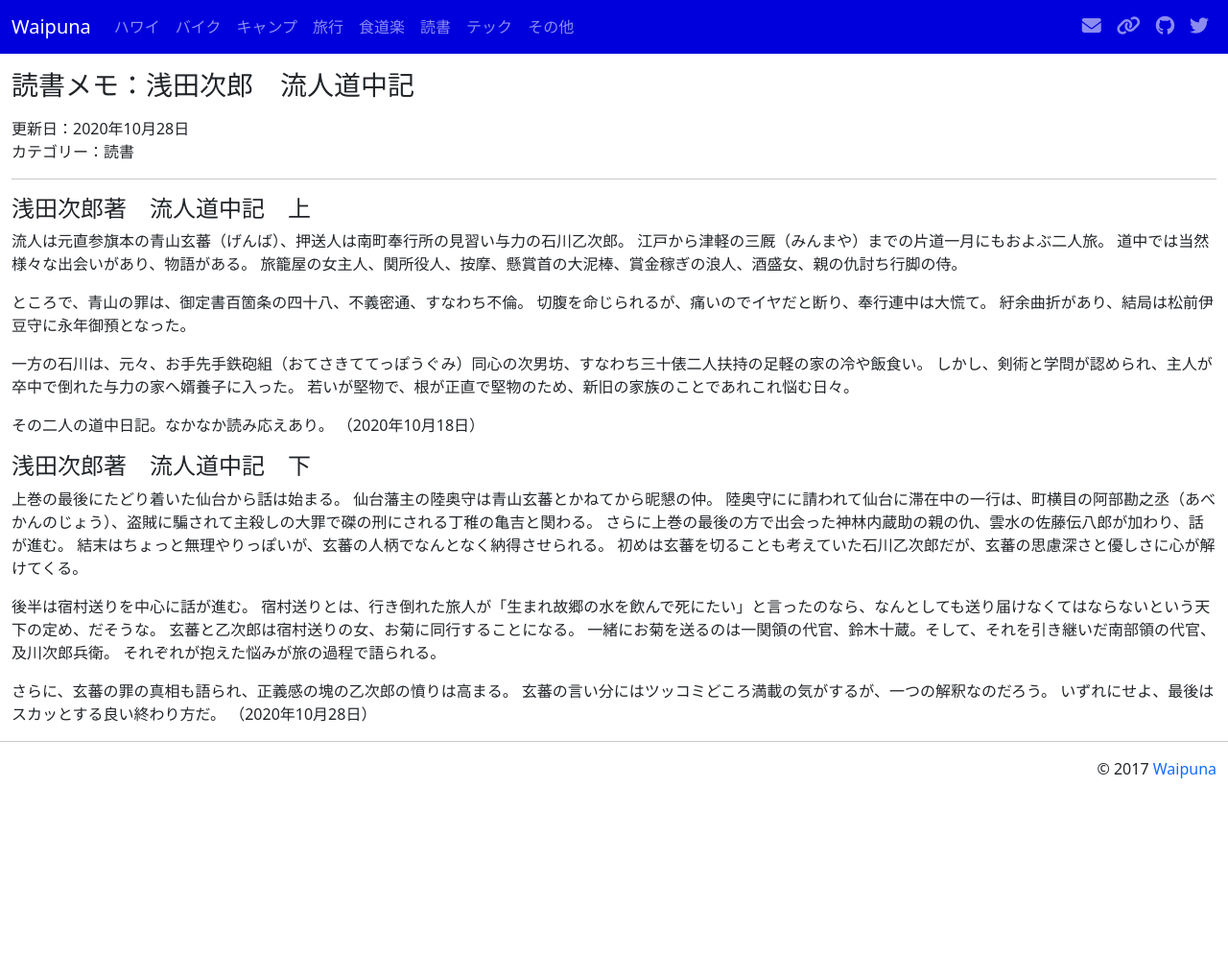
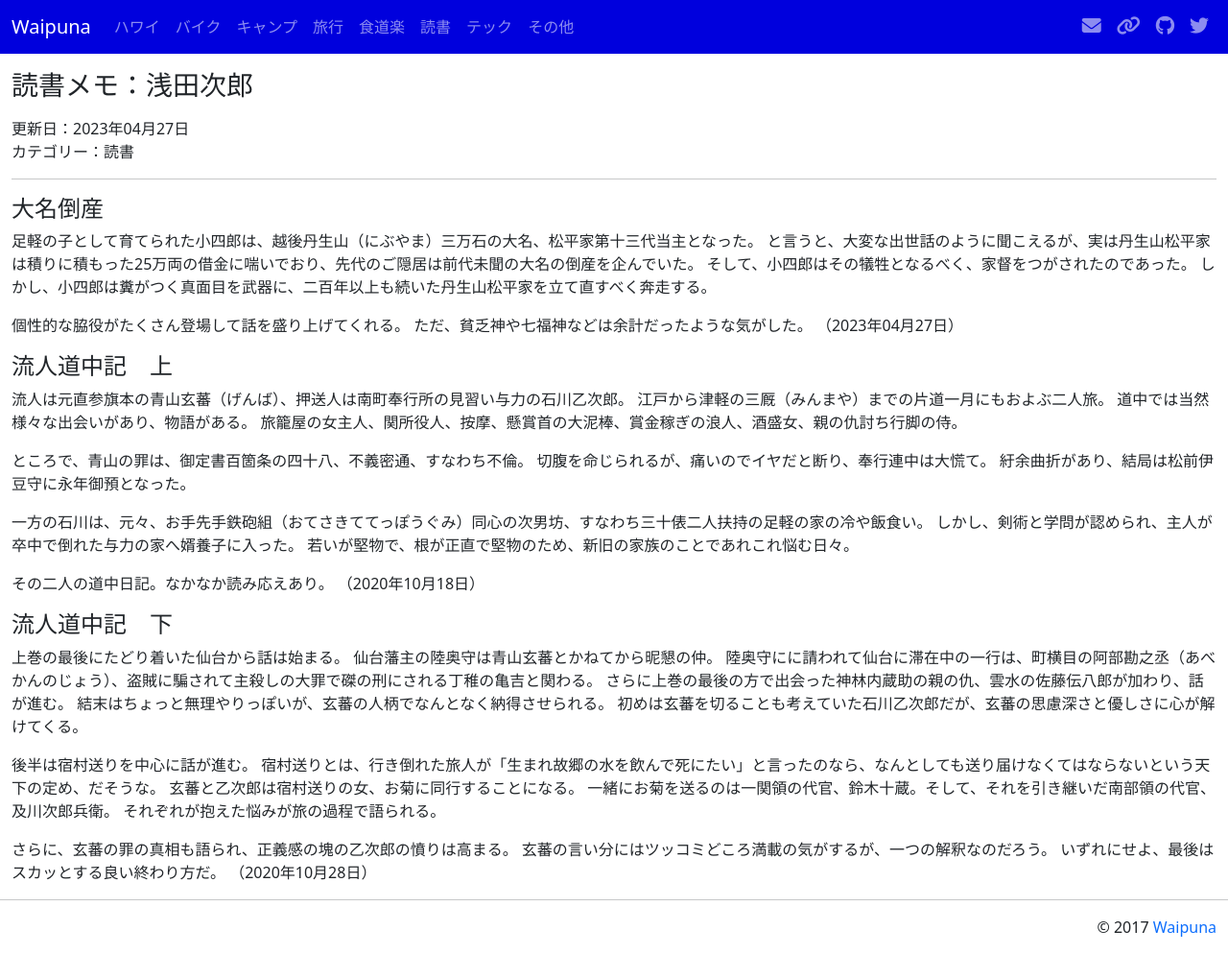
Before and after one commit to waipuna96815/waipuna96815.github.io, a Jekyll site: the page built from pages/book-asada.md, in a window 1280 px wide. Shown: the whole page at 96% size. Built offline with Jekyll 4.4.1, drawn with Linux system fonts in a browser that asks for light colours; nearby versions of some CDN libraries; before the commit the page ends 900 px from its top, so only the background shows below that.

Commit message:
add a book by Asada

```diff
--- a/pages/book-asada.md
+++ b/pages/book-asada.md
@@ -1,10 +1,21 @@
 ---
 layout: page
-title: 読書メモ：浅田次郎　流人道中記
-date: 2020-10-28
+title: 読書メモ：浅田次郎
+date: 2023-04-27
 categories: 読書
 ---
-#### 浅田次郎著　流人道中記　上
+#### 大名倒産
+
+足軽の子として育てられた小四郎は、越後丹生山（にぶやま）三万石の大名、松平家第十三代当主となった。
+と言うと、大変な出世話のように聞こえるが、実は丹生山松平家は積りに積もった25万両の借金に喘いでおり、先代のご隠居は前代未聞の大名の倒産を企んでいた。
+そして、小四郎はその犠牲となるべく、家督をつがされたのであった。
+しかし、小四郎は糞がつく真面目を武器に、二百年以上も続いた丹生山松平家を立て直すべく奔走する。
+
+個性的な脇役がたくさん登場して話を盛り上げてくれる。
+ただ、貧乏神や七福神などは余計だったような気がした。
+（2023年04月27日）
+
+#### 流人道中記　上
 
 流人は元直参旗本の青山玄蕃（げんば）、押送人は南町奉行所の見習い与力の石川乙次郎。
 江戸から津軽の三厩（みんまや）までの片道一月にもおよぶ二人旅。
@@ -22,7 +33,7 @@ categories: 読書
 その二人の道中日記。なかなか読み応えあり。
 （2020年10月18日）
 
-#### 浅田次郎著　流人道中記　下
+#### 流人道中記　下
 
 上巻の最後にたどり着いた仙台から話は始まる。
 仙台藩主の陸奥守は青山玄蕃とかねてから昵懇の仲。
```
Also changed, not shown: book.md (+1 -0 lines), index.md (+1 -0 lines).
